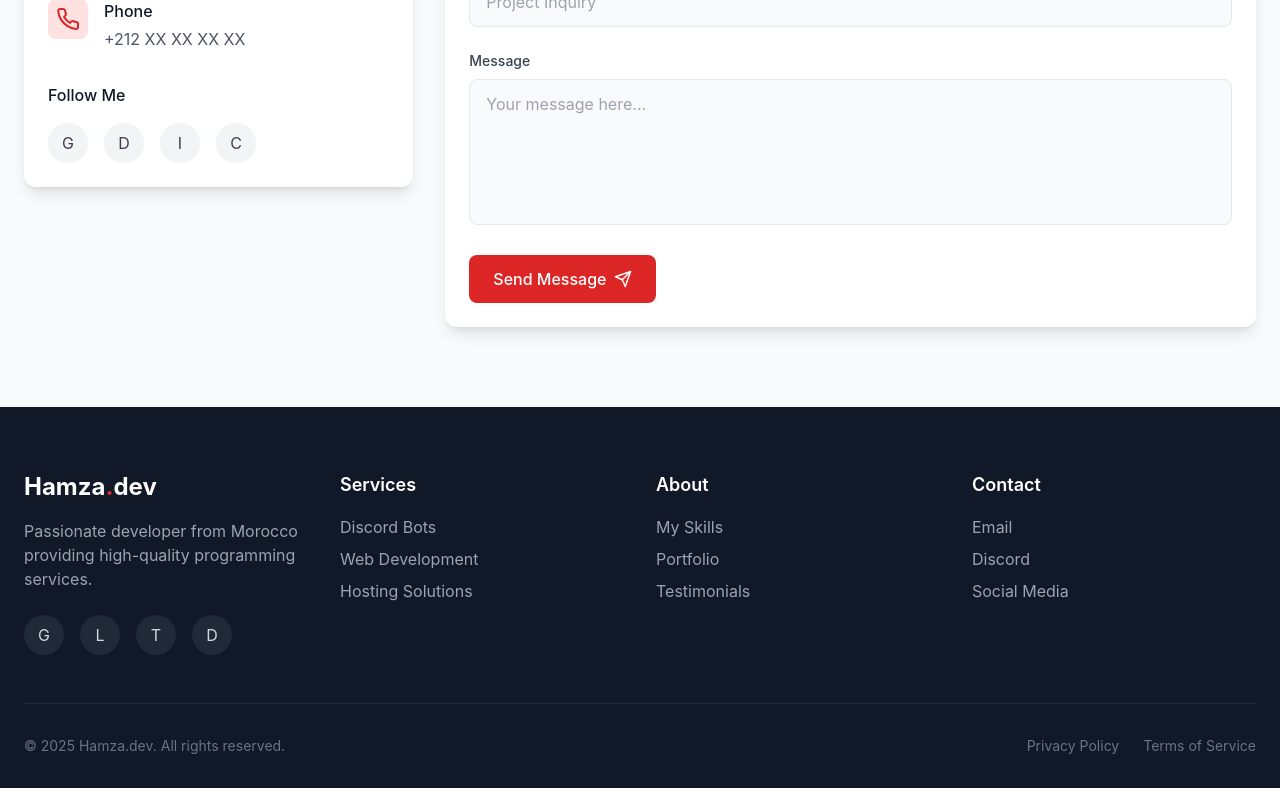
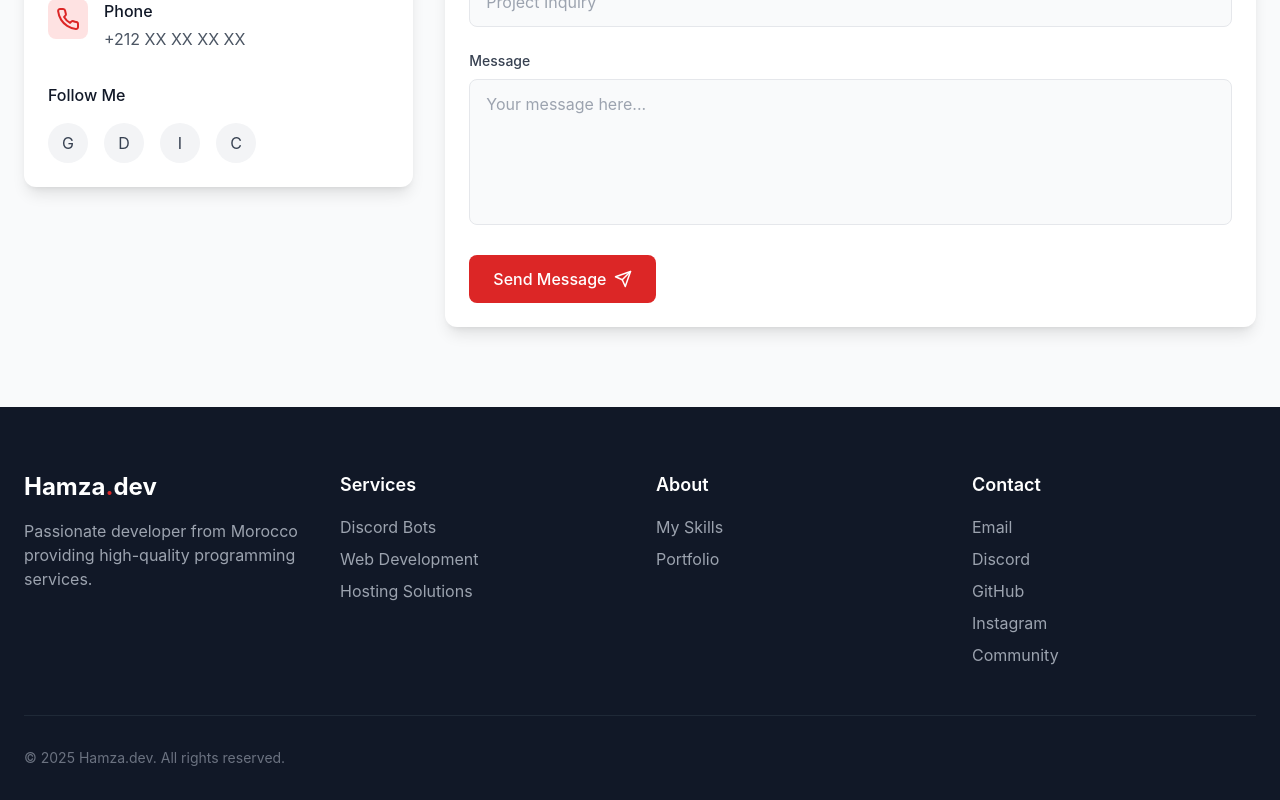
Before and after one commit to wickmrakchi/mrakchi-web, a React (Vite) app: page / in a window 1280 px wide. Shown: the part 4095-4895 px from the top of the page. Built offline with nearby package versions, Linux system fonts and the light colour scheme.

Commit message:
Update Footer.tsx

```diff
--- a/src/components/Footer.tsx
+++ b/src/components/Footer.tsx
@@ -16,16 +16,17 @@ const Footer: React.FC = () => {
       title: 'About',
       links: [
         { name: 'My Skills', href: '#skills' },
-        { name: 'Portfolio', href: '#' },
-        { name: 'Testimonials', href: '#' },
+        { name: 'Portfolio', href: '/' },
       ]
     },
     {
       title: 'Contact',
       links: [
         { name: 'Email', href: 'mailto:mrakchi@wick-studio.com' },
-        { name: 'Discord', href: '#' },
-        { name: 'Social Media', href: '#' },
+        { name: 'Discord', href: 'https://discord.gg/wicks' },
+        { name: 'GitHub', url: 'https://github.com/wickmrakchi' },
+        { name: 'Instagram', url: 'https://www.instagram.com/mrakchi_5' },
+        { name: 'Community', url: 'https://discord.gg/TakZcsFZRN' }
       ]
     }
   ];
@@ -41,17 +42,6 @@ const Footer: React.FC = () => {
             <p className="text-gray-400 mb-6">
               Passionate developer from Morocco providing high-quality programming services.
             </p>
-            <div className="flex space-x-4">
-              {['GitHub', 'LinkedIn', 'Twitter', 'Discord'].map((platform) => (
-                <a
-                  key={platform}
-                  href="#"
-                  className="w-10 h-10 bg-gray-800 rounded-full flex items-center justify-center hover:bg-red-600 transition-colors text-gray-300"
-                >
-                  {platform.charAt(0)}
-                </a>
-              ))}
-            </div>
           </div>
 
           {footerLinks.map((column, index) => (
@@ -78,14 +68,6 @@ const Footer: React.FC = () => {
             <p className="text-gray-500 text-sm mb-4 md:mb-0">
               &copy; {currentYear} Hamza.dev. All rights reserved.
             </p>
-            <div className="flex space-x-6">
-              <a href="#" className="text-gray-500 hover:text-red-400 text-sm transition-colors">
-                Privacy Policy
-              </a>
-              <a href="#" className="text-gray-500 hover:text-red-400 text-sm transition-colors">
-                Terms of Service
-              </a>
-            </div>
           </div>
         </div>
       </div>
```
